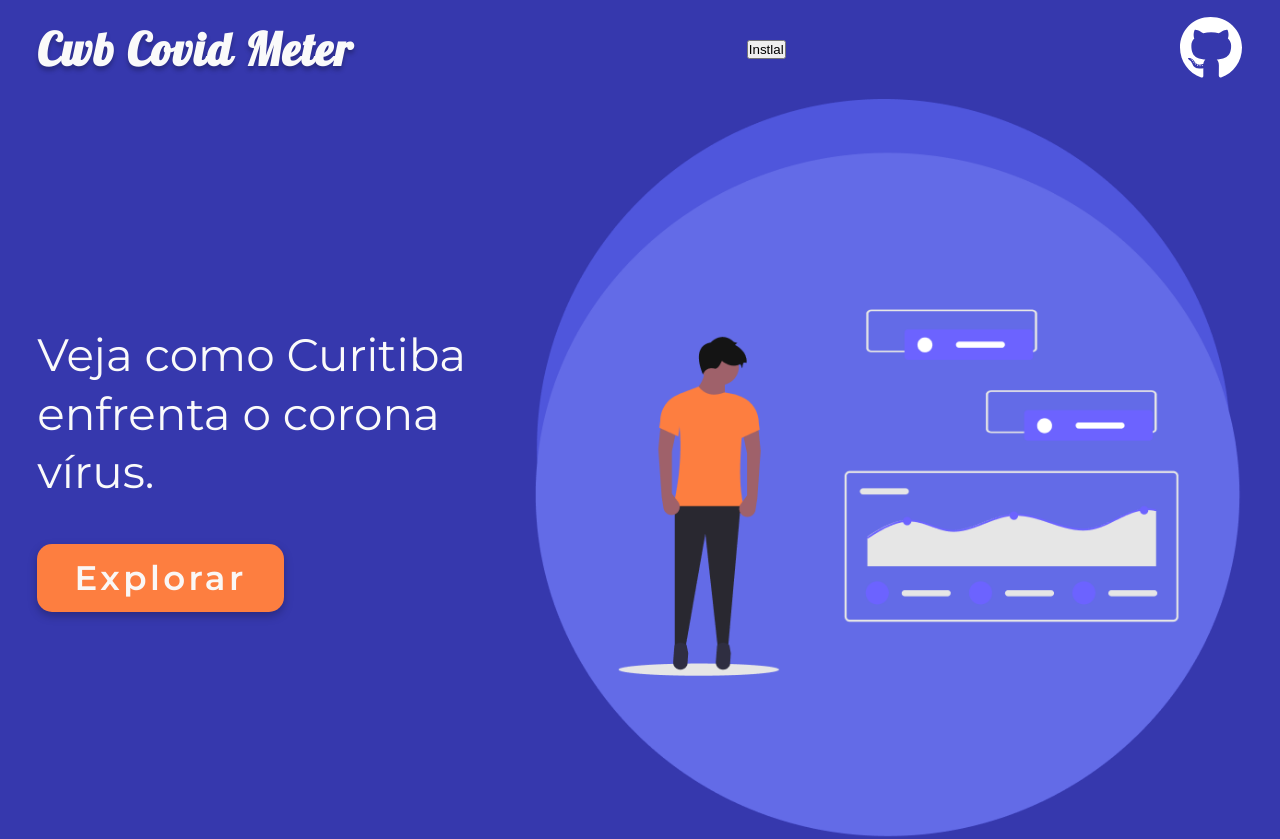
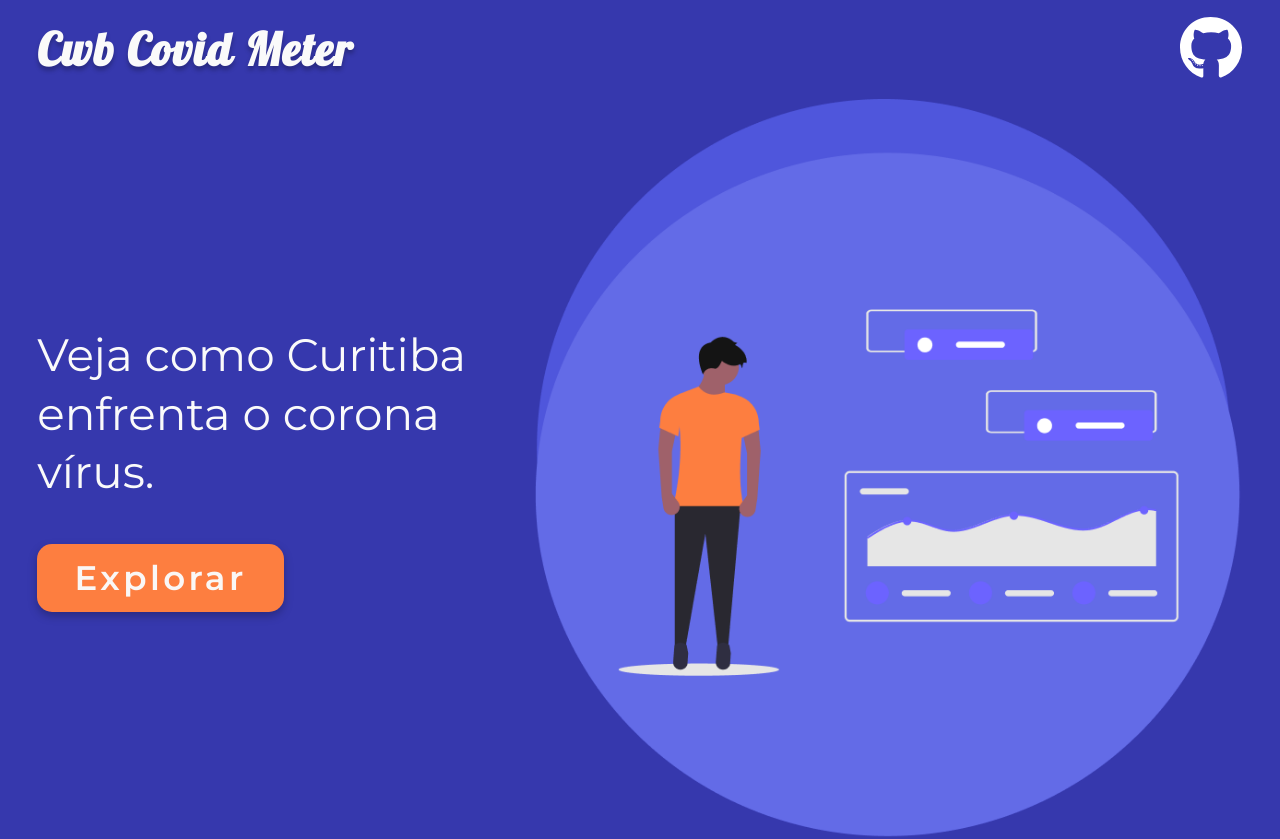
Before and after one commit to marcelo-schreiber/PWA-COVID-CWB, a Next.js app: page / in a window 1280 px wide. Built offline with nearby package versions, Linux system fonts and the light colour scheme.

Commit message:
Remove: install button

```diff
--- a/pages/index.js
+++ b/pages/index.js
@@ -13,7 +13,6 @@ function Home() {
     <Layout title="Home">
       <Header>
         <TitleLogo>Cwb Covid Meter</TitleLogo>
-        <button onClick={e => handleClick(e)}>Instlal</button>
         <a href="https://github.com/marcelo-schreiber" target="_blank" rel="noreferrer">
           <FaGithub size={64} color="#FFF" style={{ cursor: "pointer" }} />
         </a>
```
